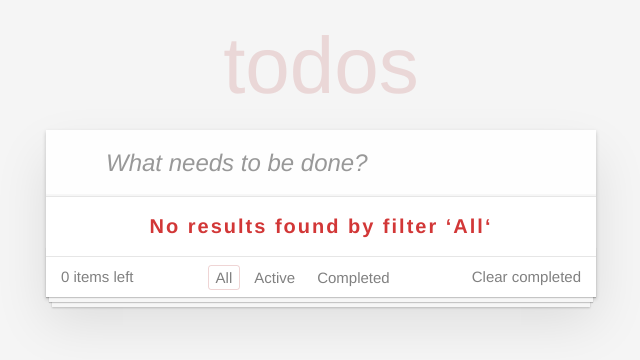
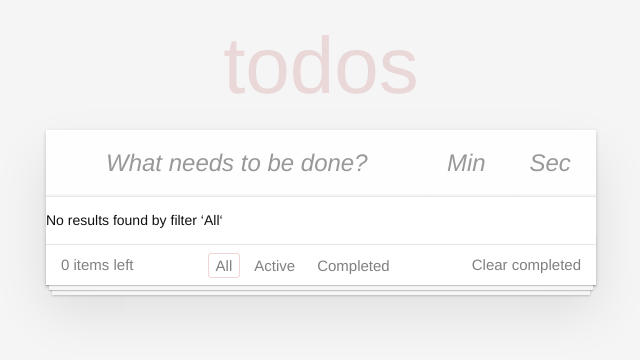
Before and after one commit to salamatinlefff/kata_todo, a React (Create React App) app: page / in a window 1280 px wide. Shown: the top 360 px of the page, without its empty margins (319-959 px from the left). Built offline with nearby package versions, Linux system fonts and the light colour scheme.

Commit message:
feat: add layout timer

```diff
--- a/src/components/task-form/task-form.jsx
+++ b/src/components/task-form/task-form.jsx
@@ -5,7 +5,7 @@ function TaskForm(props) {
   const { onSubmitNewTodoInput, onChangeNewTodoInput, newTodoInputValue } = props;
 
   return (
-    <form style={{ margin: 0 }} onSubmit={onSubmitNewTodoInput}>
+    <form className="new-todo-form" style={{ margin: 0 }} onSubmit={onSubmitNewTodoInput}>
       <input
         className="new-todo"
         type="text"
@@ -14,6 +14,21 @@ function TaskForm(props) {
         autoFocus
         value={newTodoInputValue}
       />
+      <input
+        className="new-todo-form__timer"
+        type="text"
+        onChange={() => {}}
+        placeholder="Min"
+        autoFocus
+      />
+      <input
+        className="new-todo-form__timer"
+        type="text"
+        onChange={() => {}}
+        placeholder="Sec"
+        autoFocus
+      />
+      <button type="submit" hidden aria-label="submit form" />
     </form>
   );
 }
--- a/src/components/task-list-item/task-list-item.jsx
+++ b/src/components/task-list-item/task-list-item.jsx
@@ -31,8 +31,13 @@ function TaskListItem(props) {
           checked={completed}
         />
 
-        <label htmlFor={`checkbox${id}`}>
-          <span className="description">{description}</span>
+        <label>
+          <span className="title">{description}</span>
+          <span className="description">
+            <button type="button" aria-label="play" className="icon icon-play" />
+            <button type="button" aria-label="pause" className="icon icon-pause" />
+            12:25
+          </span>
           <span className="created">
             created{' '}
             {formatDistanceToNow(new Date(timeCreated), {
--- a/src/index.scss
+++ b/src/index.scss
@@ -83,7 +83,13 @@ body {
   text-rendering: optimizeLegibility;
 }
 
+.new-todo-form {
+  display: flex;
+  margin-bottom: 0;
+}
+
 .new-todo,
+.new-todo-form .new-todo-form__timer,
 .edit {
   position: relative;
   margin: 0;
@@ -101,11 +107,21 @@ body {
   -moz-osx-font-smoothing: grayscale;
 }
 
-.new-todo {
+.new-todo,
+.new-todo-form .new-todo-form__timer {
   padding: 16px 16px 16px 60px;
   border: none;
   background: rgba(0, 0, 0, 0.003);
   box-shadow: inset 0 -2px 1px rgba(0, 0, 0, 0.03);
+}
+
+.new-todo {
+  width: 70%;
+}
+
+.new-todo-form .new-todo-form__timer {
+  width: 15%;
+  padding-left: 16px;
 }
 
 .main {
@@ -218,16 +234,16 @@ body {
   padding: 15px 85px 15px 60px;
 }
 
-.todo-list li label .created {
+.todo-list li .view {
+  position: relative;
+}
+
+.todo-list li label .description {
   font-size: 13px;
   color: gray;
 }
 
-.description {
-  cursor: pointer;
-}
-
-.todo-list li label .description {
+.todo-list li label .title {
   word-break: break-all;
   display: block;
   line-height: 1.2;
@@ -236,29 +252,25 @@ body {
   color: #4d4d4d;
 }
 
-.todo-list li.completed label .description {
+.todo-list li.completed label .title {
   color: #cdcdcd;
   text-decoration: line-through;
 }
 
 .todo-list li .icon {
-  position: absolute;
-  top: 0;
-  bottom: -3px;
   width: 30px;
   height: 40px;
   font-size: 34px;
   color: #cc9a9a;
-  margin: auto 0 11px;
+  margin: auto 0;
   transition: color 0.2s ease-out;
   cursor: pointer;
 }
 
-.todo-list li .icon:hover {
-  color: #af5b5e;
-}
-
 .todo-list li .icon-destroy {
+  position: absolute;
+  top: 0;
+  bottom: -3px;
   right: 10px;
 }
 
@@ -267,12 +279,52 @@ body {
 }
 
 .todo-list li .icon-edit {
+  position: absolute;
+  top: 0;
+  bottom: -3px;
   font-size: 19px;
   right: 45px;
 }
 
 .todo-list li .icon-edit:after {
   content: '✎';
+}
+
+.todo-list li .icon-pause,
+.todo-list li .icon-play {
+  position: relative;
+  display: flex;
+  align-items: center;
+  justify-content: center;
+  margin: 0;
+  font-size: 18px;
+  width: 24px;
+  height: 24px;
+}
+
+.todo-list li .icon-play {
+  font-size: 15px;
+}
+
+.todo-list li button {
+  position: relative;
+}
+
+.icon-pause:after {
+  position: absolute;
+  top: -1px;
+  left: 0;
+  content: '⏸';
+}
+
+.icon-play:after {
+  position: absolute;
+  top: 4px;
+  content: '▶';
+}
+
+.icon-play:hover {
+  color: #af5b5e;
 }
 
 .todo-list li .edit {
@@ -385,19 +437,24 @@ html .clear-completed:active {
   text-decoration: underline;
 }
 
-.lack-todo {
-  margin: 20px 0;
-  text-align: center;
-  font-size: 20px;
-  font-weight: 600;
-  color: rgb(210, 55, 55);
-  letter-spacing: 2px;
-}
-
 /*
 	Hack to remove background from Mobile Safari.
 	Can't use it globally since it destroys checkboxes in Firefox
 */
+
+.todo-list li label .created {
+  font-size: 13px;
+  color: gray;
+}
+
+.description {
+  display: flex;
+  justify-content: center;
+  align-items: center;
+  height: 25px;
+  cursor: pointer;
+}
+
 @media screen and (-webkit-min-device-pixel-ratio: 0) {
   .toggle-all,
   .todo-list li .toggle {
```
Also changed, not shown: 1 other file (tests, documents, lock files or other folders).
